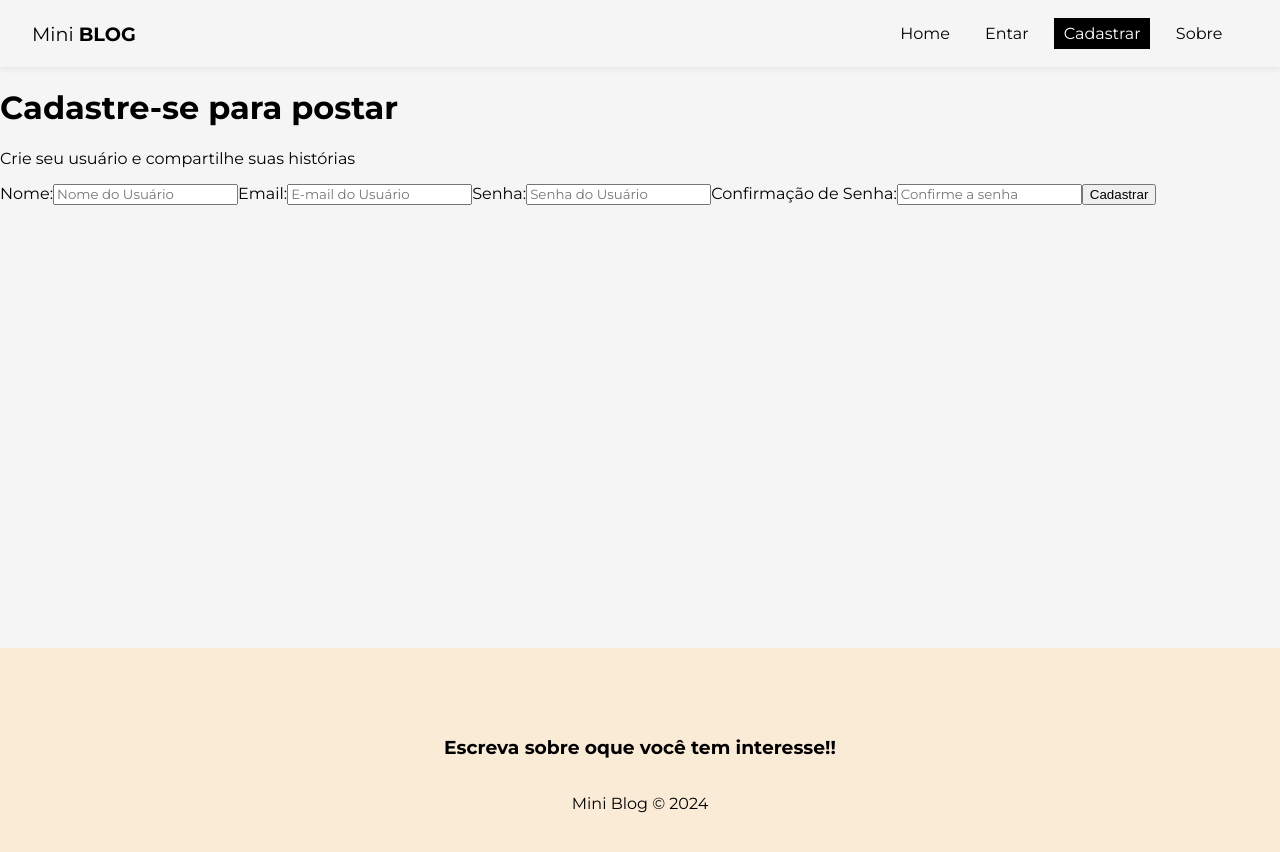
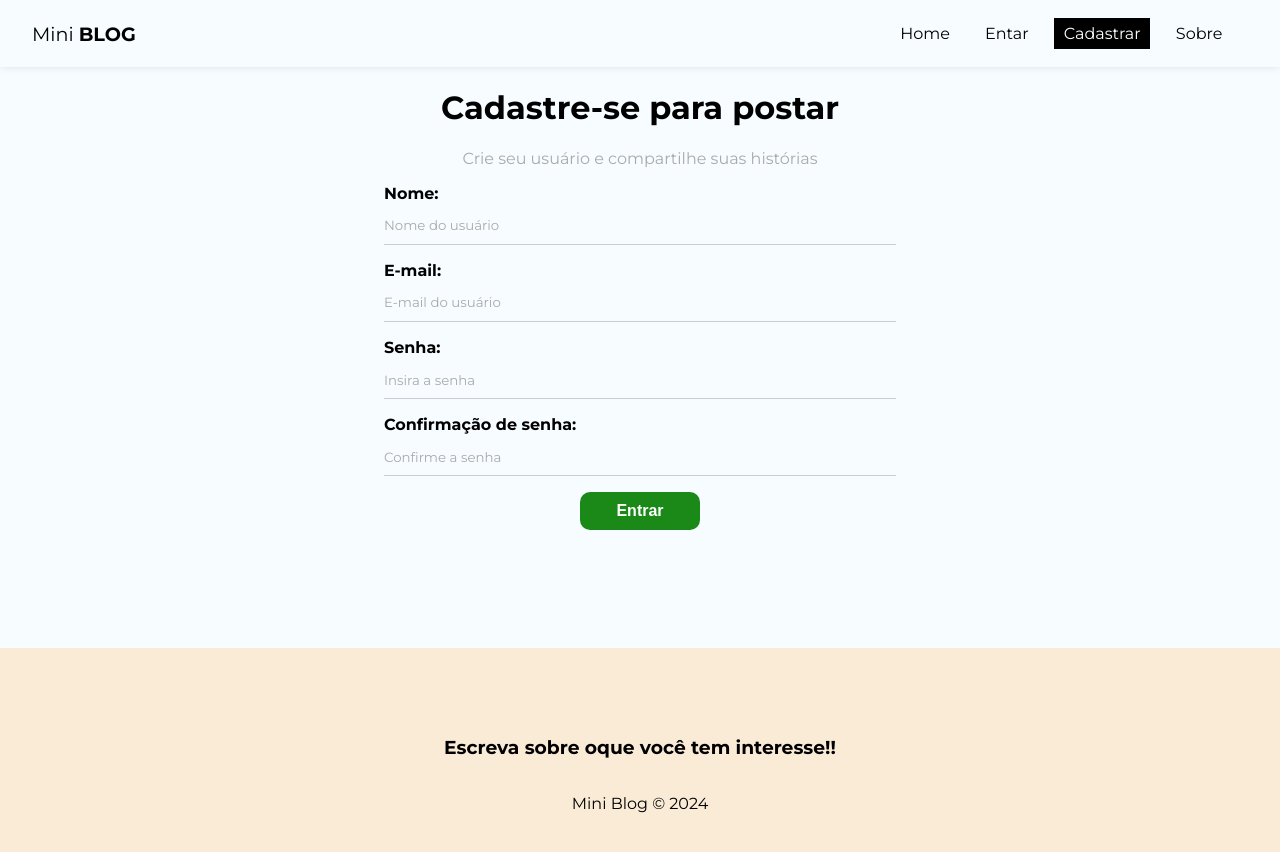
Before and after one commit to GabrielR4SH/miniblog, a React (Create React App) app: page /register in a window 1280 px wide. Shown: the top 852 px of the page. Built offline with nearby package versions, Linux system fonts and the light colour scheme.

Commit message:
userRegister Successfuly

```diff
--- /dev/null
+++ b/src/hooks/useAuthentication.js
@@ -0,0 +1,114 @@
+import {
+    getAuth,
+    createUserWithEmailAndPassword,
+    signInWithEmailAndPassword,
+    updateProfile,
+    signOut,
+  } from "firebase/auth";
+
+  import { useState, useEffect } from "react";
+
+  export const useAuthentication = () => {
+    const [error, setError] = useState(null);
+    const [loading, setLoading] = useState(null);
+
+    // deal with memory leak
+    const [cancelled, setCancelled] = useState(false);
+
+    const auth = getAuth();
+
+    function checkIfIsCancelled() {
+      if (cancelled) {
+        return;
+      }
+    }
+
+    const createUser = async (data) => {
+      checkIfIsCancelled();
+
+      setLoading(true);
+
+      try {
+        const { user } = await createUserWithEmailAndPassword(
+          auth,
+          data.email,
+          data.password
+        );
+
+        await updateProfile(user, {
+          displayName: data.displayName,
+        });
+
+        return user;
+      } catch (error) {
+        console.log(error.message);
+        console.log(typeof error.message);
+
+        let systemErrorMessage;
+
+        if (error.message.includes("Password")) {
+          systemErrorMessage = "A senha precisa conter pelo menos 6 caracteres.";
+        } else if (error.message.includes("email-already")) {
+          systemErrorMessage = "E-mail já cadastrado.";
+        } else {
+          systemErrorMessage = "Ocorreu um erro, por favor tenta mais tarde.";
+        }
+
+        setError(systemErrorMessage);
+      }
+
+      setLoading(false);
+    };
+
+    const logout = () => {
+      checkIfIsCancelled();
+
+      signOut(auth);
+    };
+
+    const login = async (data) => {
+      checkIfIsCancelled();
+
+      setLoading(true);
+      setError(false);
+
+      try {
+        await signInWithEmailAndPassword(auth, data.email, data.password);
+      } catch (error) {
+        console.log(error.message);
+        console.log(typeof error.message);
+        console.log(error.message.includes("user-not"));
+
+        let systemErrorMessage;
+
+        if (error.message.includes("user-not-found")) {
+          systemErrorMessage = "Usuário não encontrado.";
+        } else if (error.message.includes("wrong-password")) {
+          systemErrorMessage = "Senha incorreta.";
+        } else {
+          systemErrorMessage = "Ocorreu um erro, por favor tenta mais tarde.";
+        }
+
+        console.log(systemErrorMessage);
+
+        setError(systemErrorMessage);
+      }
+
+      console.log(error);
+
+      setLoading(false);
+    };
+
+    useEffect(() => {
+      return () => setCancelled(true);
+    }, []);
+
+    return {
+      auth,
+      createUser,
+      error,
+      logout,
+      login,
+      loading,
+    };
+  };
--- a/src/index.css
+++ b/src/index.css
@@ -1,5 +1,5 @@
-body{
-  background-color: whitesmoke;
+body {
+  background-color: #f6fcff;
   padding: 0;
   margin: 0;
   font-family: "Montserrat", sans-serif;
@@ -11,23 +11,106 @@ textarea::placeholder {
 }
 
 input:focus,
-textarea:focus{
+textarea:focus {
   outline: none;
 }
 
 a,
-nav button{
+nav button {
   text-decoration: none;
   background-color: transparent;
   border: none;
-  color: black;
-  transition: .4s;
+  color: #000;
+  transition: 0.4s;
   font-size: 1em;
   cursor: pointer;
-  font-family: "Montserrat", sans-serif;
+  font-family: "Montserrat", sans-seri;
 }
 
 a:hover,
-nav button:hover{
+nav button:hover {
   color: #bbb;
 }
+
+/* form styles */
+form {
+  max-width: 40%;
+  margin: 0 auto;
+}
+
+label {
+  display: flex;
+  flex-direction: column;
+  margin-bottom: 1em;
+}
+
+label span {
+  margin-bottom: 0.3em;
+  font-weight: bold;
+  text-align: left;
+}
+
+input,
+textarea {
+  box-sizing: border-box;
+  border: none;
+  border-bottom: 1px solid #ccc;
+  padding: 0.8em 0em;
+  background-color: transparent;
+}
+
+input::placeholder,
+textarea::placeholder {
+  color: #aaa;
+}
+
+.btn {
+  background-color: #1a8918;
+  color: #fff;
+  text-align: center;
+  cursor: pointer;
+  border-radius: 10px;
+  width: 120px;
+  font-weight: bold;
+  border: none;
+  padding: 10px 15px;
+  font-size: 1em;
+}
+
+.btn.btn-dark {
+  background-color: #000;
+  border-radius: 0;
+}
+
+.btn.btn-outline {
+  background-color: transparent;
+  border-radius: 0;
+  color: #000;
+  border: 1px solid #000;
+  padding: 7px 30px;
+}
+
+.btn:hover {
+  background-color: #0f730c;
+  color: #fff;
+}
+
+.btn.btn-outline:hover {
+  background-color: #000;
+}
+
+.btn.btn-danger:hover {
+  background-color: #dc3545;
+}
+
+button[disabled] {
+  background-color: #aaa;
+}
+
+.container .error {
+  color: #721c24;
+  background-color: #f8d7da;
+  border: 1px solid #f5c6cb;
+  padding: 5px;
+  border-radius: 5px;
+}
--- a/src/pages/Register/Register.js
+++ b/src/pages/Register/Register.js
@@ -1,33 +1,103 @@
-import React from 'react';
-import styles from './Register.module.css';
-import { useState,useEffect } from 'react';
+import styles from "./Register.module.css";
+
+import { useEffect, useState } from "react";
+import { useAuthentication } from "../../hooks/useAuthentication";
 
 const Register = () => {
+  const [displayName, setDisplayName] = useState("");
+  const [email, setEmail] = useState("");
+  const [password, setPassword] = useState("");
+  const [confirmPassword, setConfirmPassword] = useState("");
+  const [error, setError] = useState("");
+
+  const { createUser, error: authError, loading } = useAuthentication();
+
+  const handleSubmit = async (e) => {
+    e.preventDefault();
+
+    setError("");
+
+    const user = {
+      displayName,
+      email,
+      password,
+    };
+
+    if (password !== confirmPassword) {
+      setError("As senhas precisam ser iguais.");
+      return;
+    }
+
+    const res = await createUser(user);
+
+    console.log(res);
+  };
+
+  useEffect(() => {
+    if (authError) {
+      setError(authError);
+    }
+  }, [authError]);
+
   return (
-    <div>
+    <div className={styles.register}>
       <h1>Cadastre-se para postar</h1>
       <p>Crie seu usuário e compartilhe suas histórias</p>
-        <form>
+      <form onSubmit={handleSubmit}>
         <label>
           <span>Nome:</span>
-                <input type='text' name='displayName' required placeholder='Nome do Usuário'/>
+          <input
+            type="text"
+            name="displayName"
+            required
+            placeholder="Nome do usuário"
+            onChange={(e) => setDisplayName(e.target.value)}
+            value={displayName}
+          />
         </label>
         <label>
-                <span>Email:</span>
-                <input type='email' name='email' required placeholder='E-mail do Usuário'/>
+          <span>E-mail:</span>
+          <input
+            type="email"
+            name="email"
+            required
+            placeholder="E-mail do usuário"
+            onChange={(e) => setEmail(e.target.value)}
+            value={email}
+          />
         </label>
         <label>
           <span>Senha:</span>
-                <input type='password' name='password' required placeholder='Senha do Usuário'/>
+          <input
+            type="password"
+            name="password"
+            required
+            placeholder="Insira a senha"
+            onChange={(e) => setPassword(e.target.value)}
+            value={password}
+          />
         </label>
         <label>
-                <span>Confirmação de Senha:</span>
-                <input type='password' name='confirmPassword' required placeholder='Confirme a senha'/>
+          <span>Confirmação de senha:</span>
+          <input
+            type="password"
+            name="confirmPassword"
+            required
+            placeholder="Confirme a senha"
+            onChange={(e) => setConfirmPassword(e.target.value)}
+            value={confirmPassword}
+          />
         </label>
-            <button className='btn'>Cadastrar</button>
+        {!loading && <button className="btn">Entrar</button>}
+        {loading && (
+          <button className="btn" disabled>
+            Aguarde...
+          </button>
+        )}
+        {error && <p className="error">{error}</p>}
       </form>
     </div>
-  )
-}
+  );
+};
 
-export default Register
+export default Register;
```
Lines whose indentation alone changed are shown as unchanged.
